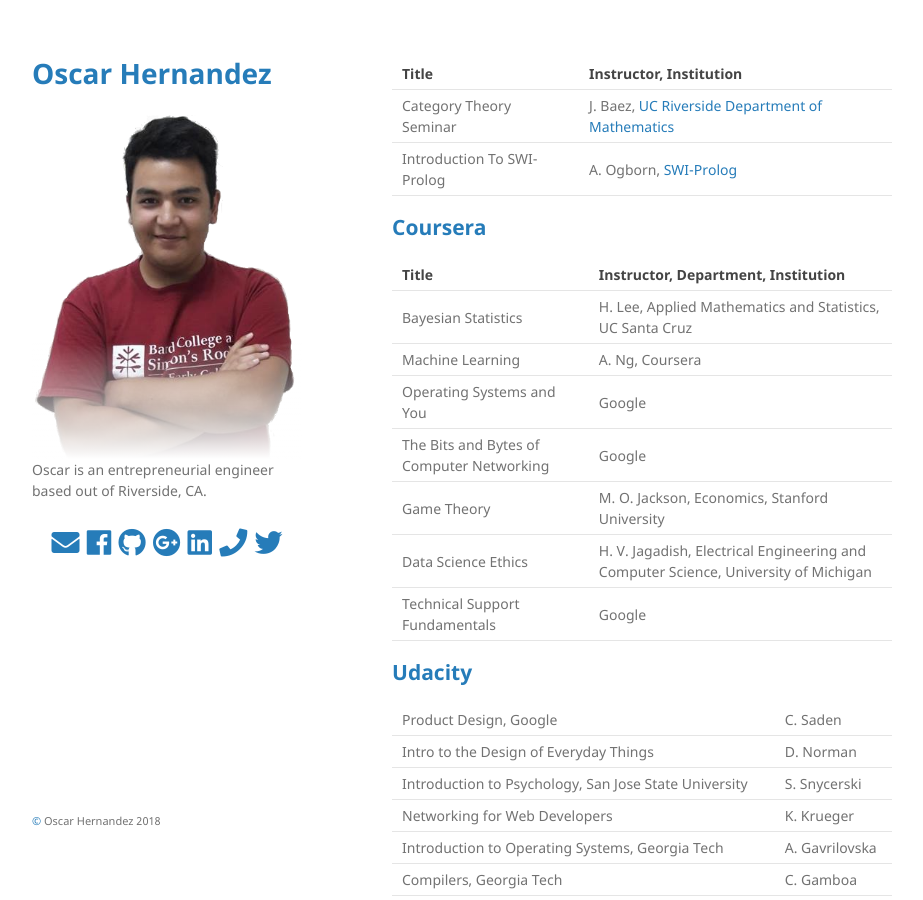
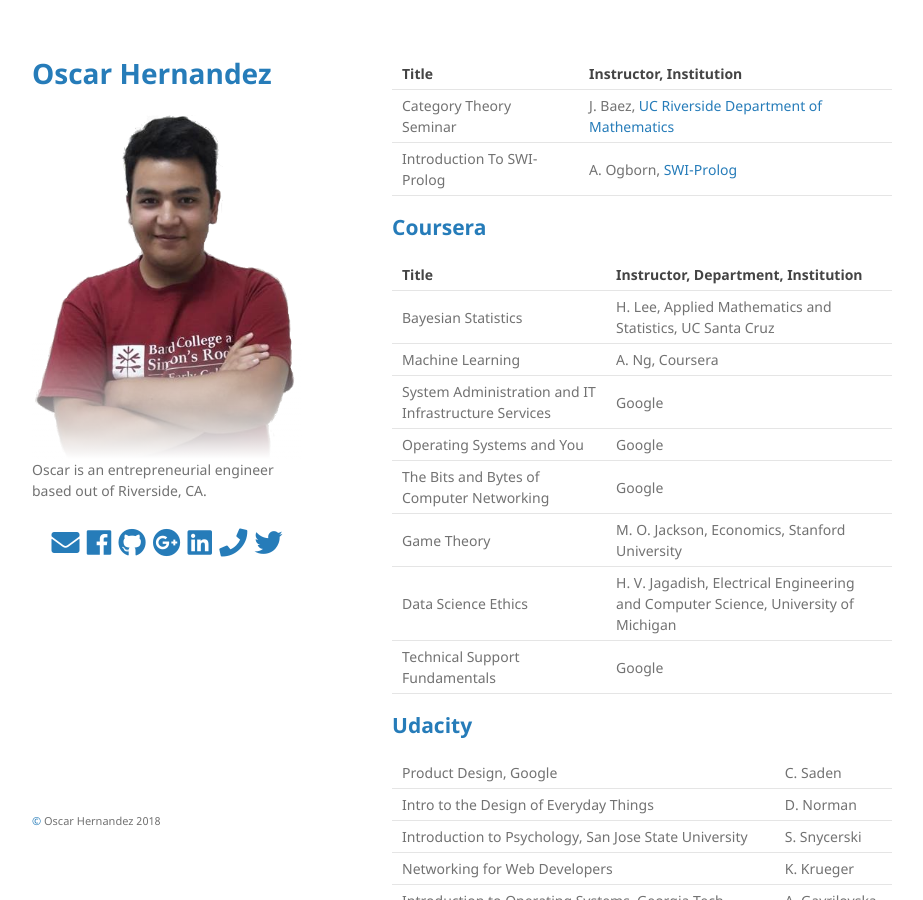
Before and after one commit to mathemonads/mathemonads.github.io, a Jekyll site: the page built from portfolio/courses.md, in a window 1280 px wide and 900 px high. Shown: the whole window, without its empty margins (178-1101 px from the left). Built offline with Jekyll 4.4.1, drawn with Linux system fonts in a browser that asks for light colours; nearby versions of some CDN libraries.

Commit message:
complete sysadmin and infrastructure

```diff
--- a/portfolio/courses.md
+++ b/portfolio/courses.md
@@ -15,6 +15,7 @@ Title | Instructor, Department, Institution
 --- | ---
 Bayesian Statistics | H. Lee, Applied Mathematics and Statistics, UC Santa Cruz
 Machine Learning | A. Ng, Coursera
+System Administration and IT Infrastructure Services | Google
 Operating Systems and You | Google
 The Bits and Bytes of Computer Networking | Google
 Game Theory | M. O. Jackson, Economics, Stanford University
```
